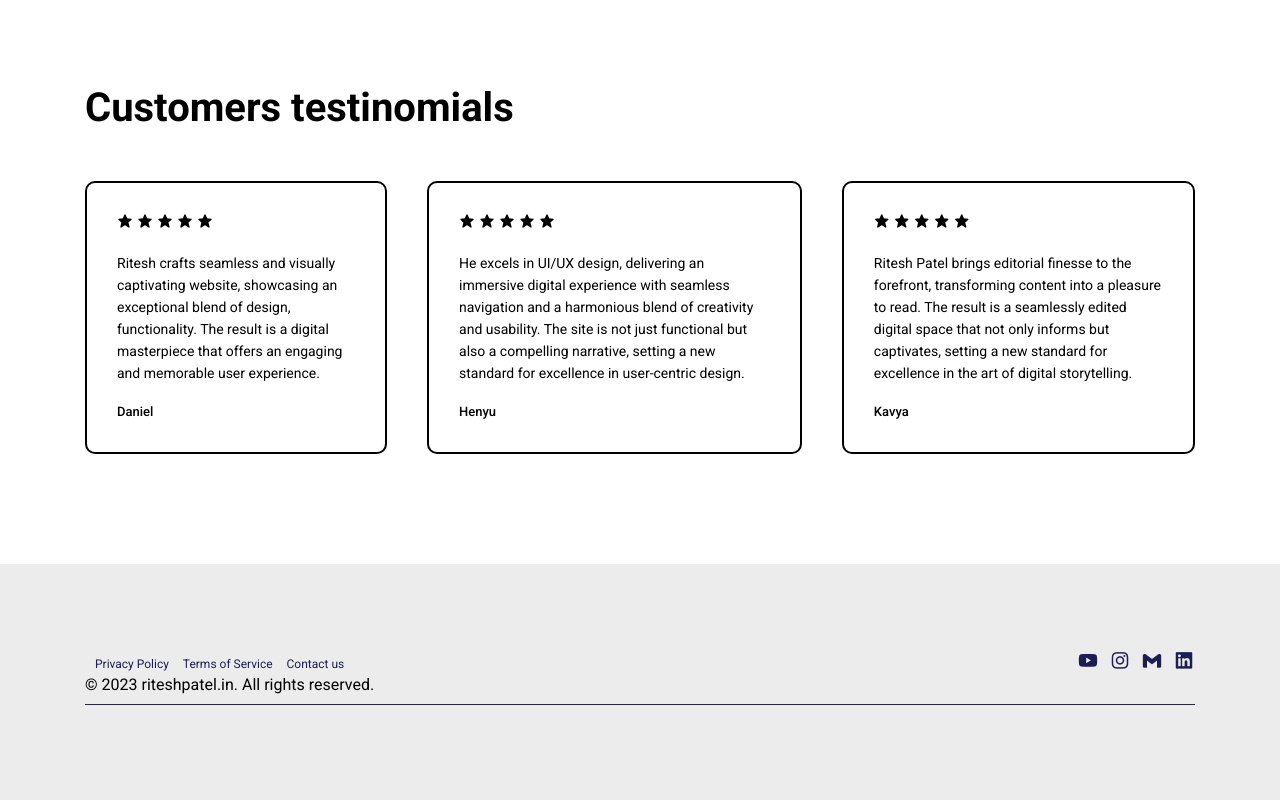
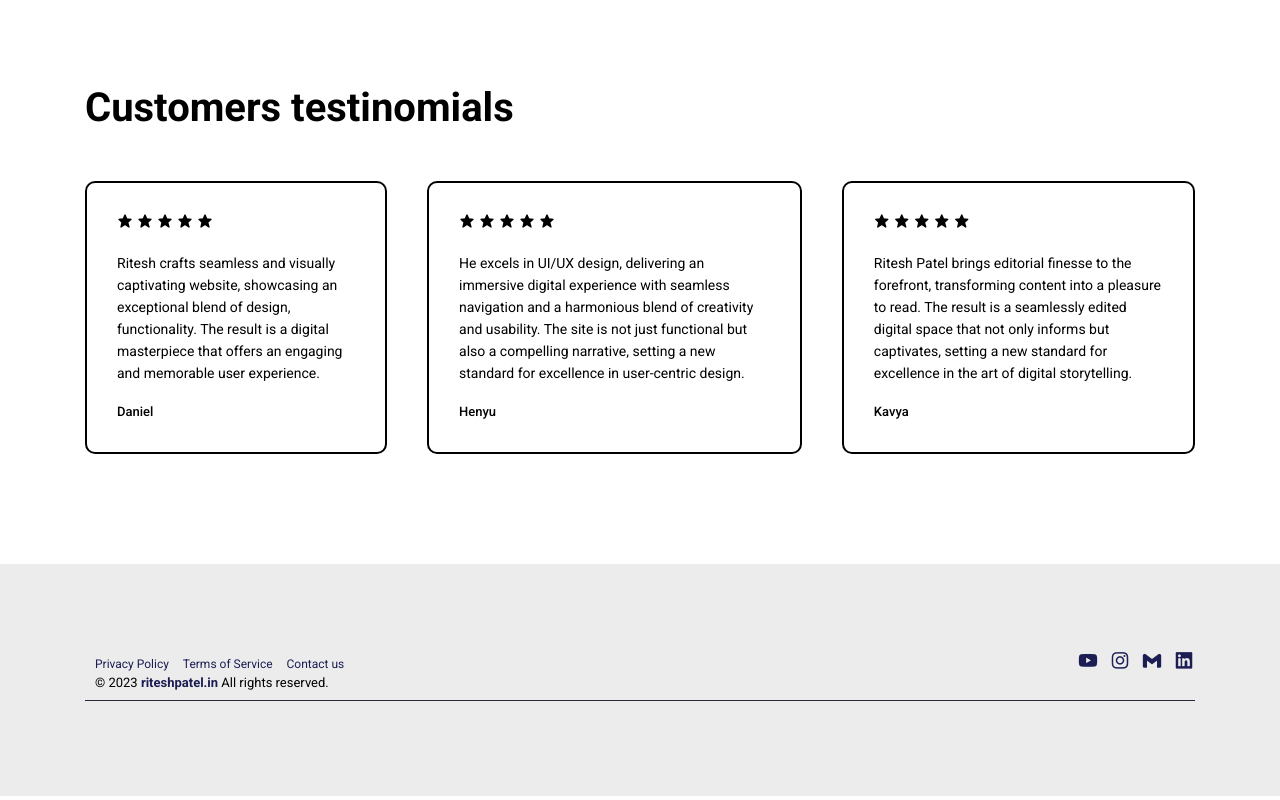
Before and after one commit to riteshpatel-1884/Portfolio, a plain HTML site: page index.html in a window 1280 px wide. Shown: the part 2498-3298 px from the top of the page. Drawn offline with nearby package versions, Linux system fonts and the light colour scheme.

Commit message:
Update index.html

```diff
--- a/index.html
+++ b/index.html
@@ -201,7 +201,7 @@
                 <a href="https://www.linkedin.com/in/riteshpatel1884"><i class='bx bxl-linkedin-square'></i></a>
             </div>
         </div>
-     <p>&copy; 2023 riteshpatel.in. All rights reserved.</p>
+             <p class="copyright">&copy; 2023 <a class="copyright1" href="https://www.riteshpatel.in">riteshpatel.in</a> All rights reserved.</p>
         <div class="line"></div>
 
     </footer>
```
